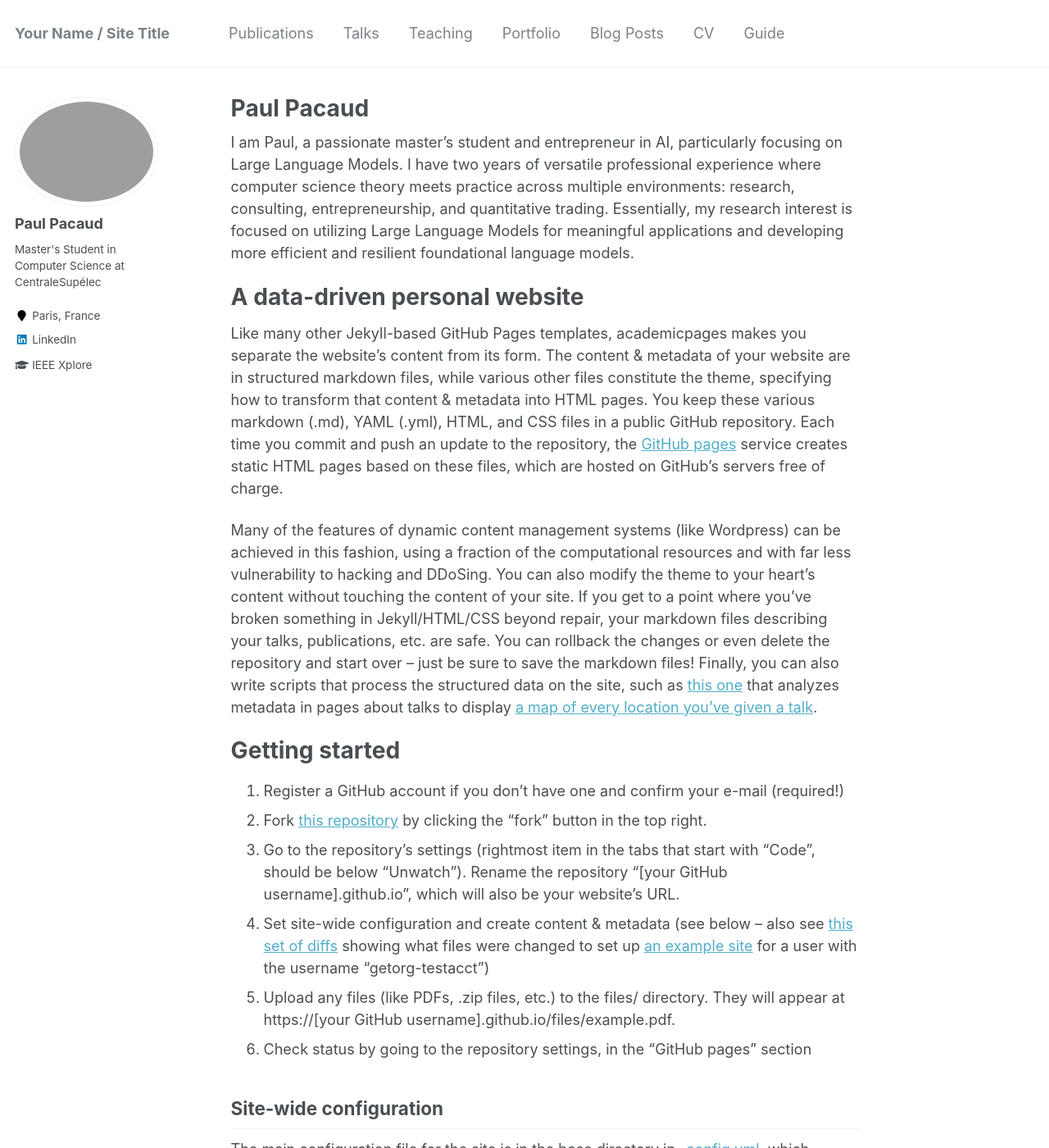
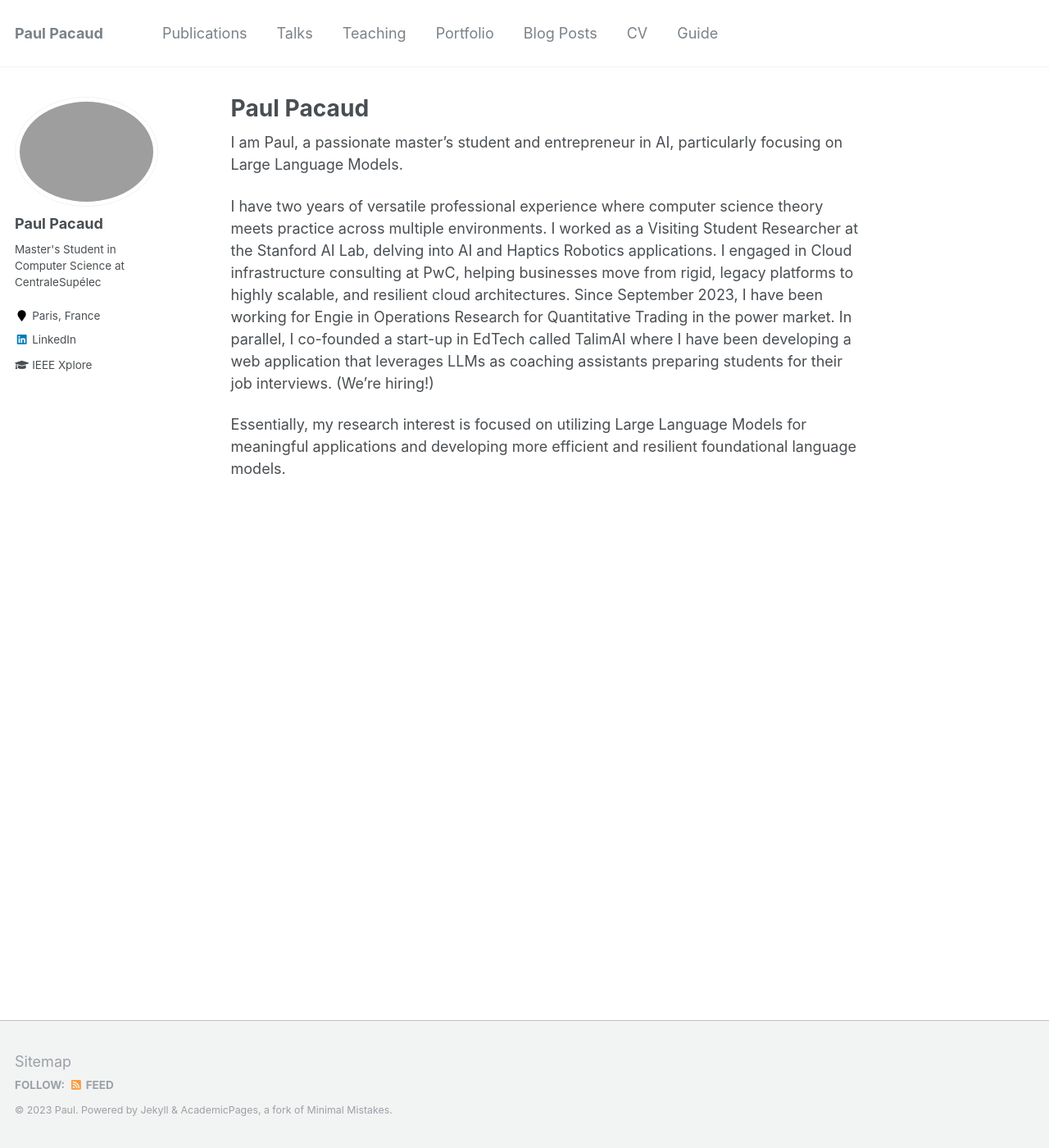
Before and after one commit to paulpacaud/paulpacaud.github.io, a Jekyll site: the page built from _pages/about.md, in a window 1280 px wide and 1400 px high. Shown: the whole window at 82% size. Built offline with Jekyll 4.4.1, drawn with Linux system fonts in a browser that asks for light colours; some of the changed text lies outside the part shown.

```diff
--- a/_config.yml
+++ b/_config.yml
@@ -7,13 +7,13 @@
 
 # Site Settings
 locale                   : "en-US"
-title                    : "Your Name / Site Title"
+title                    : "Paul Pacaud"
 title_separator          : "-"
-name                     : &name "Your Name"
+name                     : &name "Paul"
 description              : &description "personal description"
 url                      : https://paulpacaud.com # the base hostname & protocol for your site e.g. "https://mmistakes.github.io"
 baseurl                  : "" # the subpath of your site, e.g. "/blog"
-repository               : "academicpages/academicpages.github.io"
+repository               : "paulpacaud/paulpacaud.github.io"
 teaser                   :  # filename of teaser fallback teaser image placed in /images/, .e.g. "500x300.png"
 breadcrumbs              : false # true, false (default)
 words_per_minute         : 160
--- a/_pages/about.md
+++ b/_pages/about.md
@@ -8,43 +8,8 @@
   - /about.html
 ---
 
-I am Paul, a passionate master's student and entrepreneur in AI, particularly focusing on Large Language Models. I have two years of versatile professional experience where computer science theory meets practice across multiple environments: research, consulting, entrepreneurship, and quantitative trading. Essentially, my research interest is focused on utilizing Large Language Models for meaningful applications and developing more efficient and resilient foundational language models.
+I am Paul, a passionate master's student and entrepreneur in AI, particularly focusing on Large Language Models.
 
-A data-driven personal website
-======
-Like many other Jekyll-based GitHub Pages templates, academicpages makes you separate the website's content from its form. The content & metadata of your website are in structured markdown files, while various other files constitute the theme, specifying how to transform that content & metadata into HTML pages. You keep these various markdown (.md), YAML (.yml), HTML, and CSS files in a public GitHub repository. Each time you commit and push an update to the repository, the [GitHub pages](https://pages.github.com/) service creates static HTML pages based on these files, which are hosted on GitHub's servers free of charge.
+I have two years of versatile professional experience where computer science theory meets practice across multiple environments. I worked as a Visiting Student Researcher at the Stanford AI Lab, delving into AI and Haptics Robotics applications. I engaged in Cloud infrastructure consulting at PwC, helping businesses move from rigid, legacy platforms to highly scalable, and resilient cloud architectures. Since September 2023, I have been working for Engie in Operations Research for Quantitative Trading in the power market. In parallel, I co-founded a start-up in EdTech called TalimAI where I have been developing a web application that leverages LLMs as coaching assistants preparing students for their job interviews. (We're hiring!)
 
-Many of the features of dynamic content management systems (like Wordpress) can be achieved in this fashion, using a fraction of the computational resources and with far less vulnerability to hacking and DDoSing. You can also modify the theme to your heart's content without touching the content of your site. If you get to a point where you've broken something in Jekyll/HTML/CSS beyond repair, your markdown files describing your talks, publications, etc. are safe. You can rollback the changes or even delete the repository and start over -- just be sure to save the markdown files! Finally, you can also write scripts that process the structured data on the site, such as [this one](https://github.com/academicpages/academicpages.github.io/blob/master/talkmap.ipynb) that analyzes metadata in pages about talks to display [a map of every location you've given a talk](https://academicpages.github.io/talkmap.html).
-
-Getting started
-======
-1. Register a GitHub account if you don't have one and confirm your e-mail (required!)
-1. Fork [this repository](https://github.com/academicpages/academicpages.github.io) by clicking the "fork" button in the top right.
-1. Go to the repository's settings (rightmost item in the tabs that start with "Code", should be below "Unwatch"). Rename the repository "[your GitHub username].github.io", which will also be your website's URL.
-1. Set site-wide configuration and create content & metadata (see below -- also see [this set of diffs](http://archive.is/3TPas) showing what files were changed to set up [an example site](https://getorg-testacct.github.io) for a user with the username "getorg-testacct")
-1. Upload any files (like PDFs, .zip files, etc.) to the files/ directory. They will appear at https://[your GitHub username].github.io/files/example.pdf.
-1. Check status by going to the repository settings, in the "GitHub pages" section
-
-Site-wide configuration
-------
-The main configuration file for the site is in the base directory in [_config.yml](https://github.com/academicpages/academicpages.github.io/blob/master/_config.yml), which defines the content in the sidebars and other site-wide features. You will need to replace the default variables with ones about yourself and your site's github repository. The configuration file for the top menu is in [_data/navigation.yml](https://github.com/academicpages/academicpages.github.io/blob/master/_data/navigation.yml). For example, if you don't have a portfolio or blog posts, you can remove those items from that navigation.yml file to remove them from the header.
-
-Create content & metadata
-------
-For site content, there is one markdown file for each type of content, which are stored in directories like _publications, _talks, _posts, _teaching, or _pages. For example, each talk is a markdown file in the [_talks directory](https://github.com/academicpages/academicpages.github.io/tree/master/_talks). At the top of each markdown file is structured data in YAML about the talk, which the theme will parse to do lots of cool stuff. The same structured data about a talk is used to generate the list of talks on the [Talks page](https://academicpages.github.io/talks), each [individual page](https://academicpages.github.io/talks/2012-03-01-talk-1) for specific talks, the talks section for the [CV page](https://academicpages.github.io/cv), and the [map of places you've given a talk](https://academicpages.github.io/talkmap.html) (if you run this [python file](https://github.com/academicpages/academicpages.github.io/blob/master/talkmap.py) or [Jupyter notebook](https://github.com/academicpages/academicpages.github.io/blob/master/talkmap.ipynb), which creates the HTML for the map based on the contents of the _talks directory).
-
-**Markdown generator**
-
-I have also created [a set of Jupyter notebooks](https://github.com/academicpages/academicpages.github.io/tree/master/markdown_generator
-) that converts a CSV containing structured data about talks or presentations into individual markdown files that will be properly formatted for the academicpages template. The sample CSVs in that directory are the ones I used to create my own personal website at stuartgeiger.com. My usual workflow is that I keep a spreadsheet of my publications and talks, then run the code in these notebooks to generate the markdown files, then commit and push them to the GitHub repository.
-
-How to edit your site's GitHub repository
-------
-Many people use a git client to create files on their local computer and then push them to GitHub's servers. If you are not familiar with git, you can directly edit these configuration and markdown files directly in the github.com interface. Navigate to a file (like [this one](https://github.com/academicpages/academicpages.github.io/blob/master/_talks/2012-03-01-talk-1.md) and click the pencil icon in the top right of the content preview (to the right of the "Raw | Blame | History" buttons). You can delete a file by clicking the trashcan icon to the right of the pencil icon. You can also create new files or upload files by navigating to a directory and clicking the "Create new file" or "Upload files" buttons.
-
-Example: editing a markdown file for a talk
-![Editing a markdown file for a talk](/images/editing-talk.png)
-
-For more info
-------
-More info about configuring academicpages can be found in [the guide](https://academicpages.github.io/markdown/). The [guides for the Minimal Mistakes theme](https://mmistakes.github.io/minimal-mistakes/docs/configuration/) (which this theme was forked from) might also be helpful.
+Essentially, my research interest is focused on utilizing Large Language Models for meaningful applications and developing more efficient and resilient foundational language models.
```
